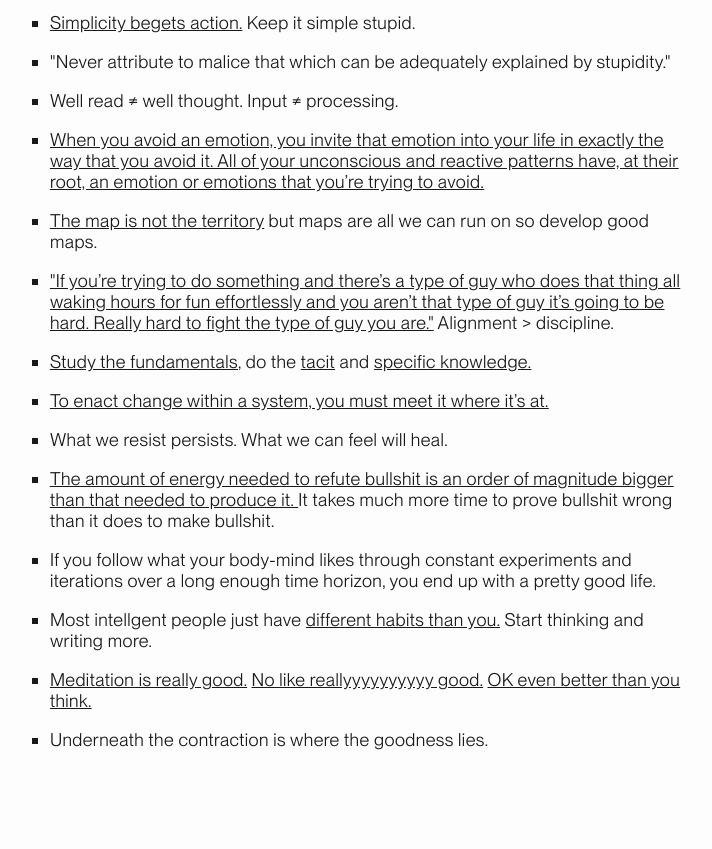
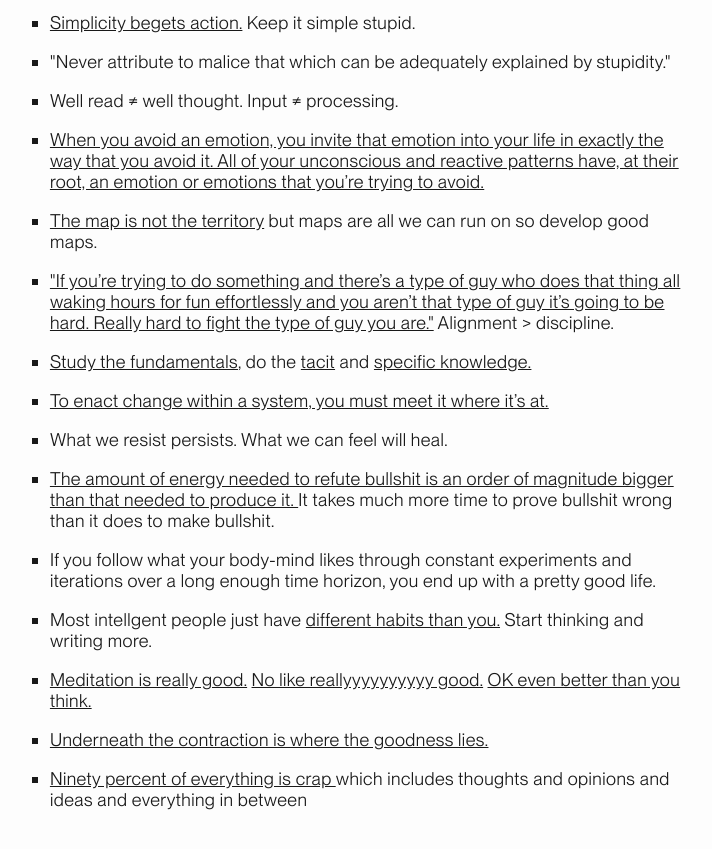
Before and after one commit to pxsswordprotected/personalsite, a Jekyll site: the page docs/principles.html, which Jekyll copies as it is, in a window 1280 px wide and 900 px high, scrolled down 3560 px. Shown: the top 849 px of the window, without its empty margins (285-997 px from the left). Built offline with Jekyll 4.4.1, drawn with Linux system fonts in a browser that asks for light colours.

Commit message:
updated principles

```diff
--- a/docs/principles.html
+++ b/docs/principles.html
@@ -619,8 +619,23 @@
                             >
                         </li>
                         <li>
-                            Underneath the contraction is where the goodness
-                            lies.
+                            <a
+                                href="https://passwordprotectedd.substack.com/p/everything-good-is-expansion"
+                                target="_blank"
+                            >
+                                Underneath the contraction is where the goodness
+                                lies.
+                            </a>
+                        </li>
+                        <li>
+                            <a
+                                href="https://effectiviology.com/sturgeons-law/"
+                                target="_blank"
+                            >
+                                Ninety percent of everything is crap
+                            </a>
+                            which includes thoughts and opinions and ideas and
+                            everything in between
                         </li>
                     </ul>
                 </section>
```
